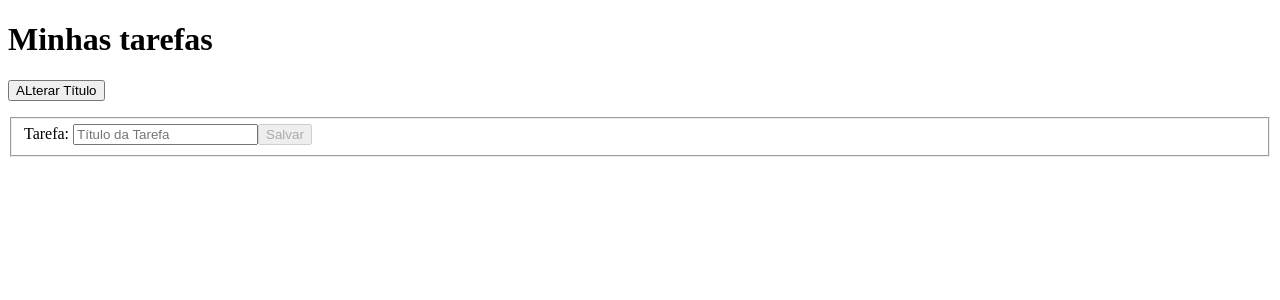
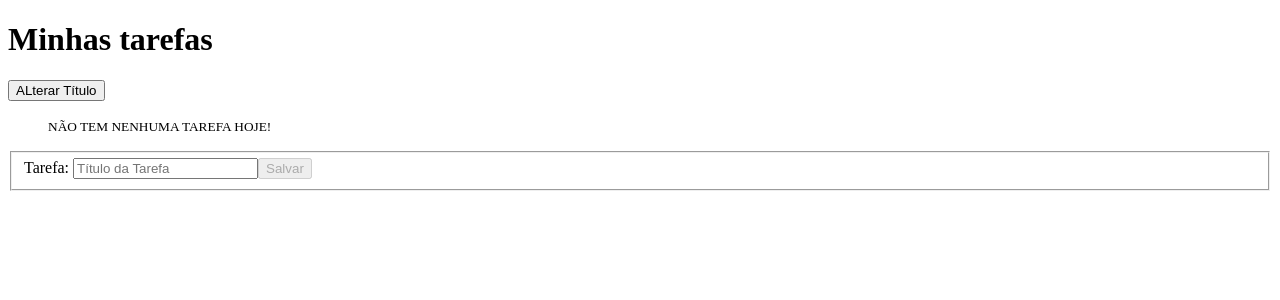
Before and after one commit to RafaelBonotto/angular.Todo, an Angular app: page / in a window 1280 px wide. Shown: the top 300 px of the page. Built offline with nearby package versions, Linux system fonts and the light colour scheme.

Commit message:
ngIf - Se a lista de Tarefas estiver vazia exibe msg

```diff
--- a/src/app/app.component.html
+++ b/src/app/app.component.html
@@ -3,6 +3,7 @@
 <button (click)="alterarTitulo()">ALterar Título</button>
 
 <ul>
+    <p *ngIf="todos.length == 0"><small>NÃO TEM NENHUMA TAREFA HOJE!</small></p>
     <!-- foreach -->
     <li *ngFor="let todo of todos">
         {{todo.id}}. {{todo.title}} |
```
